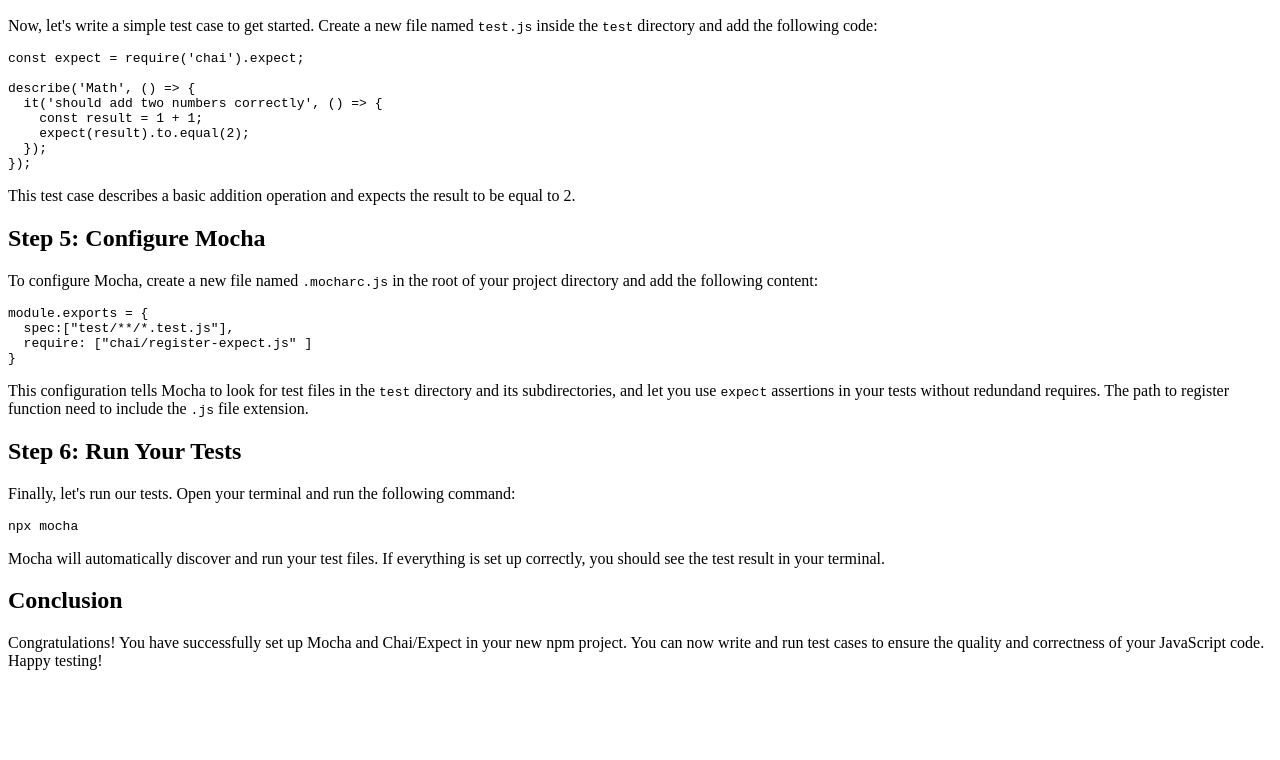
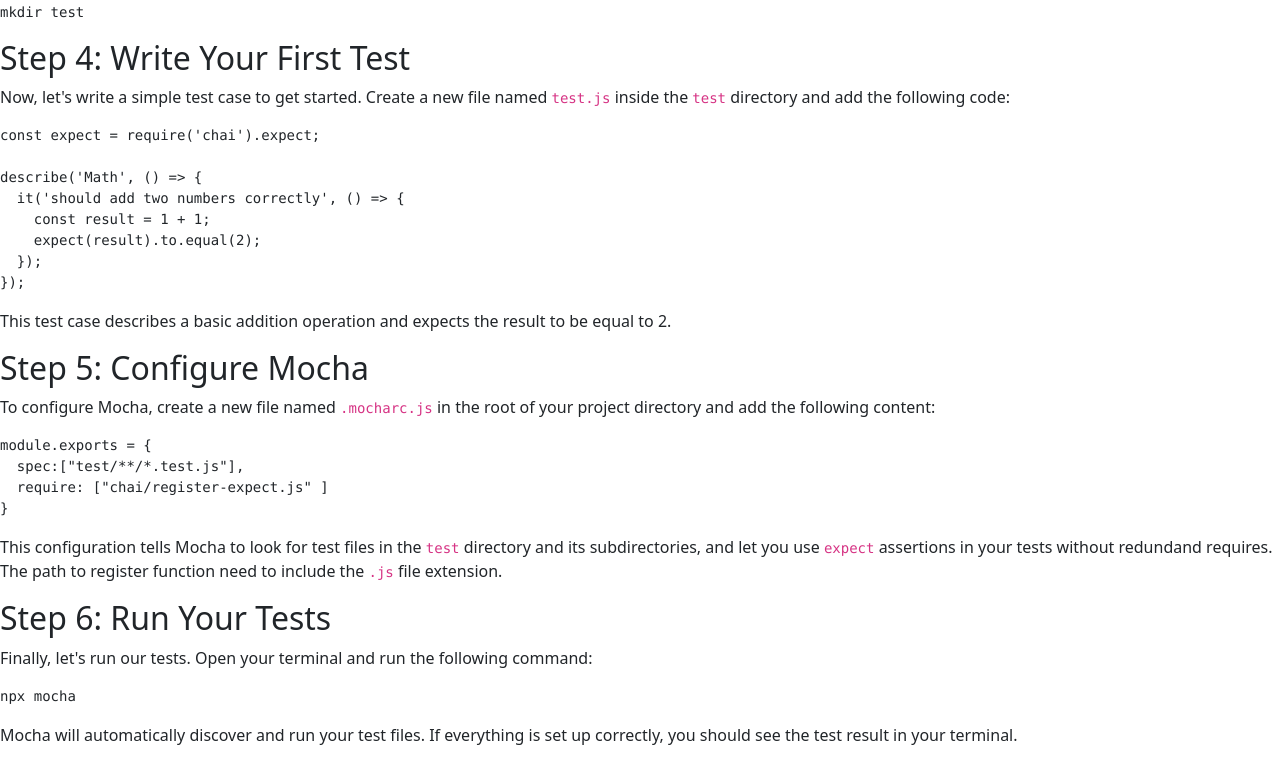
Before and after one commit to TeglonDiogenes/teglondiogenes.github.io, an Eleventy site: page mocha-chai-setup.md in a window 1280 px wide. Shown: the part 780-1540 px from the top of the page. Before the commit the page ends 1466 px from the top, so only its background shows below. Built offline with nearby package versions, Linux system fonts and the light colour scheme; Eleventy itself is replaced by a stand-in of ours; code samples lack their colours; files that its build step writes are made by us from their sources.

Commit message:
--wip-- [skip ci]

```diff
--- a/_includes/layout/main.njk
+++ b/_includes/layout/main.njk
@@ -3,13 +3,13 @@
   <head>
     <meta charset="utf-8" />
     <meta name="viewport" content="width=device-width, initial-scale=1" />
-    <link rel="" href="../dist/css/bootstrap.css" title="" type="">
 
 
     <title>{{ title }}</title>
+  <link rel="stylesheet" href="https://cdn.jsdelivr.net/npm/bootstrap@5.0.0-beta2/dist/css/bootstrap.min.css">
   </head>
   <body>
     {{ content | safe }}
-    <script src=../dist/js/bootstrap.js" charset="utf-8"></script>
+  <script src="https://cdn.jsdelivr.net/npm/bootstrap@5.0.0-beta2/dist/js/bootstrap.bundle.min.js"></script>
   </body>
 </html>
```
